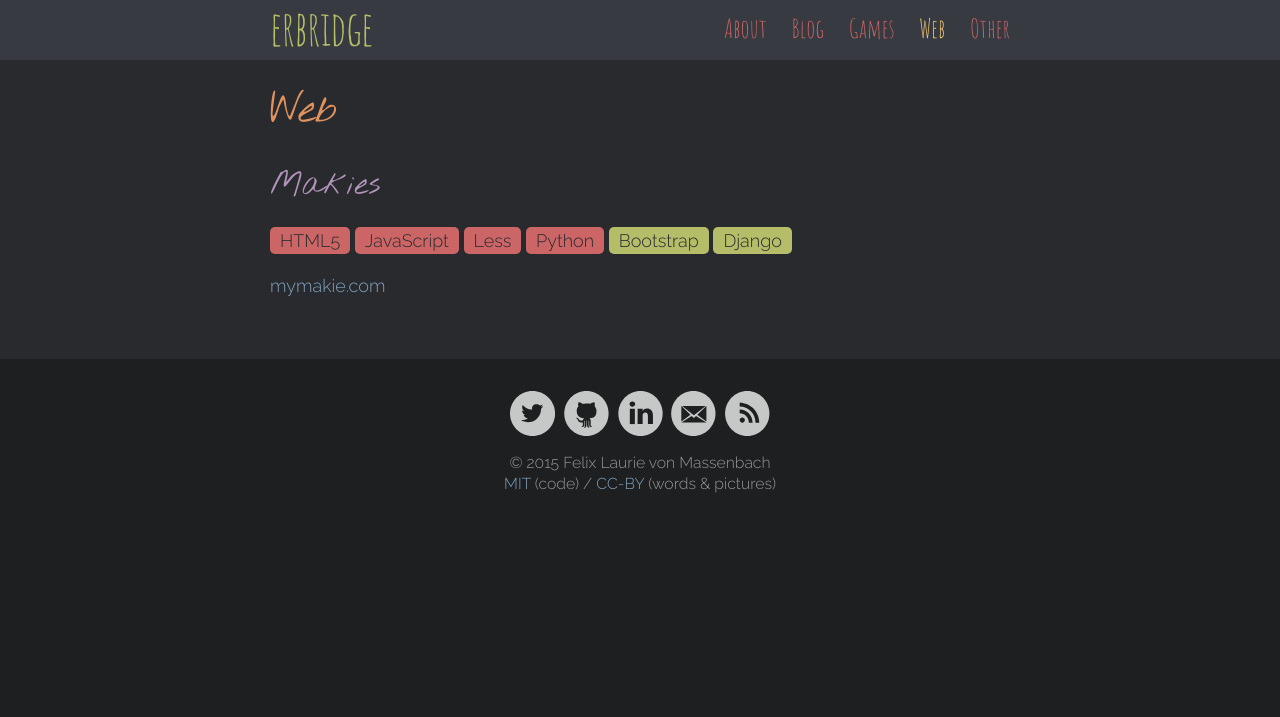
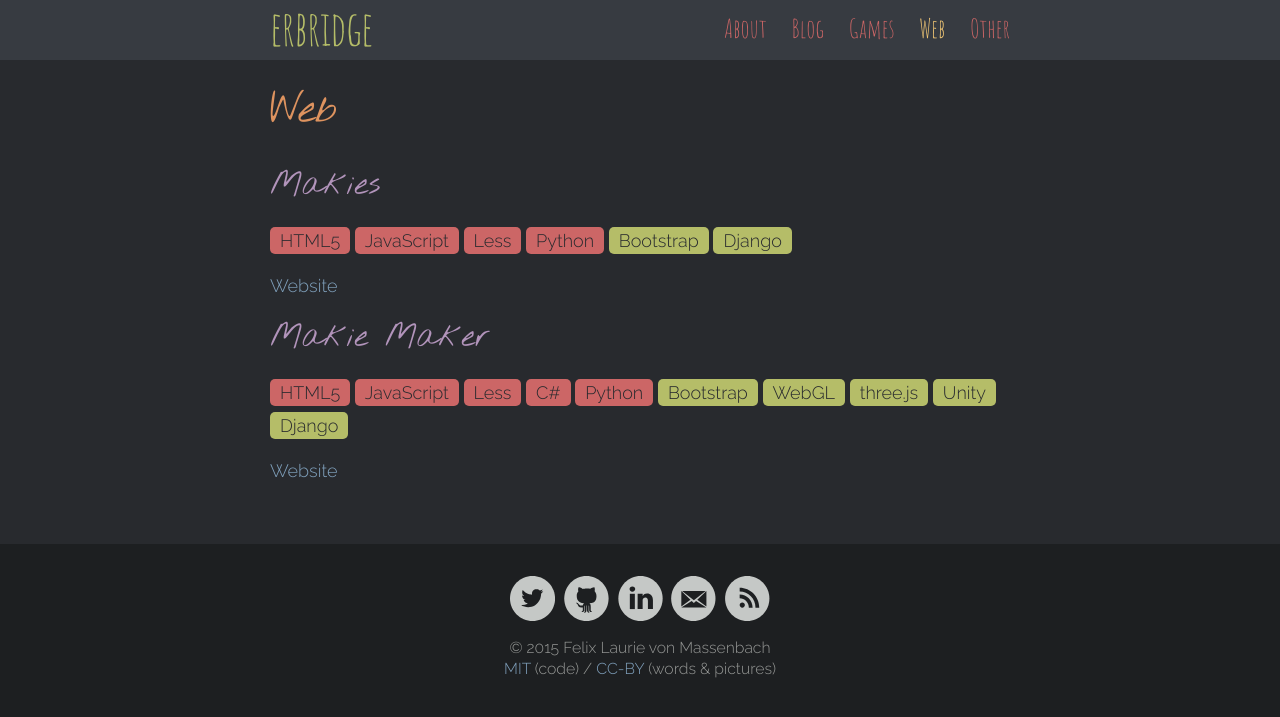
Before and after one commit to erbridge/erbridge.github.io, a Jekyll site: the page built from pages/03-web.md, in a window 1280 px wide. Shown: the top 717 px of the page. Built offline with Jekyll 4.4.1, drawn with Linux system fonts in a browser that asks for light colours.

Commit message:
Split Makie Maker out from Makies.

```diff
--- a/pages/03-web.md
+++ b/pages/03-web.md
@@ -7,4 +7,12 @@ permalink: /web/
 <span class="tag tag--lang">HTML5</span> <span class="tag tag--lang">JavaScript</span> <span class="tag tag--lang">Less</span> <span class="tag tag--lang">Python</span>
 <span class="tag tag--framework">Bootstrap</span> <span class="tag tag--framework">Django</span>
 
-[mymakie.com](https://mymakie.com/){:target="_blank"}
+[Website](https://mymakie.com/){:target="_blank"}
+
+
+## Makie Maker
+
+<span class="tag tag--lang">HTML5</span> <span class="tag tag--lang">JavaScript</span> <span class="tag tag--lang">Less</span> <span class="tag tag--lang">C#</span> <span class="tag tag--lang">Python</span>
+<span class="tag tag--framework">Bootstrap</span> <span class="tag tag--framework">WebGL</span> <span class="tag tag--framework">three.js</span> <span class="tag tag--framework">Unity</span> <span class="tag tag--framework">Django</span>
+
+[Website](https://mymakie.com/makie/design/){:target="_blank"}
```
